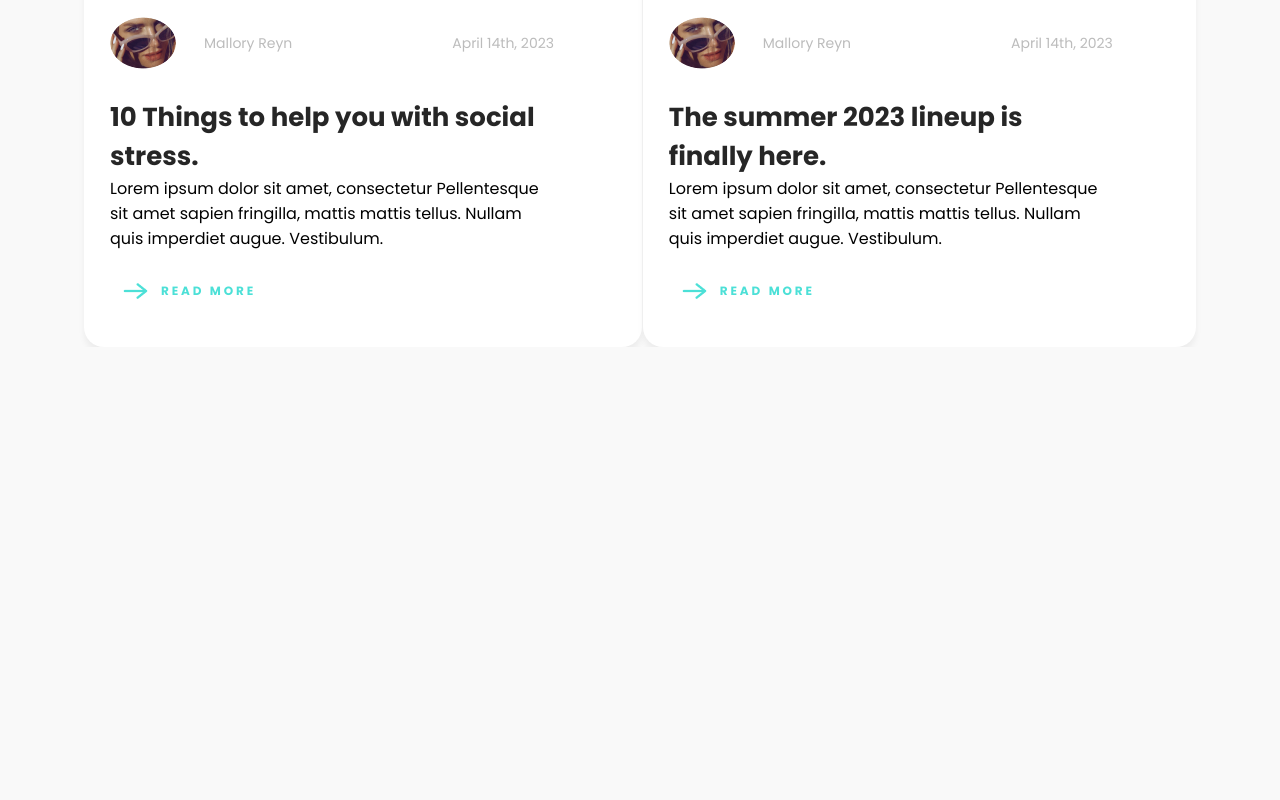
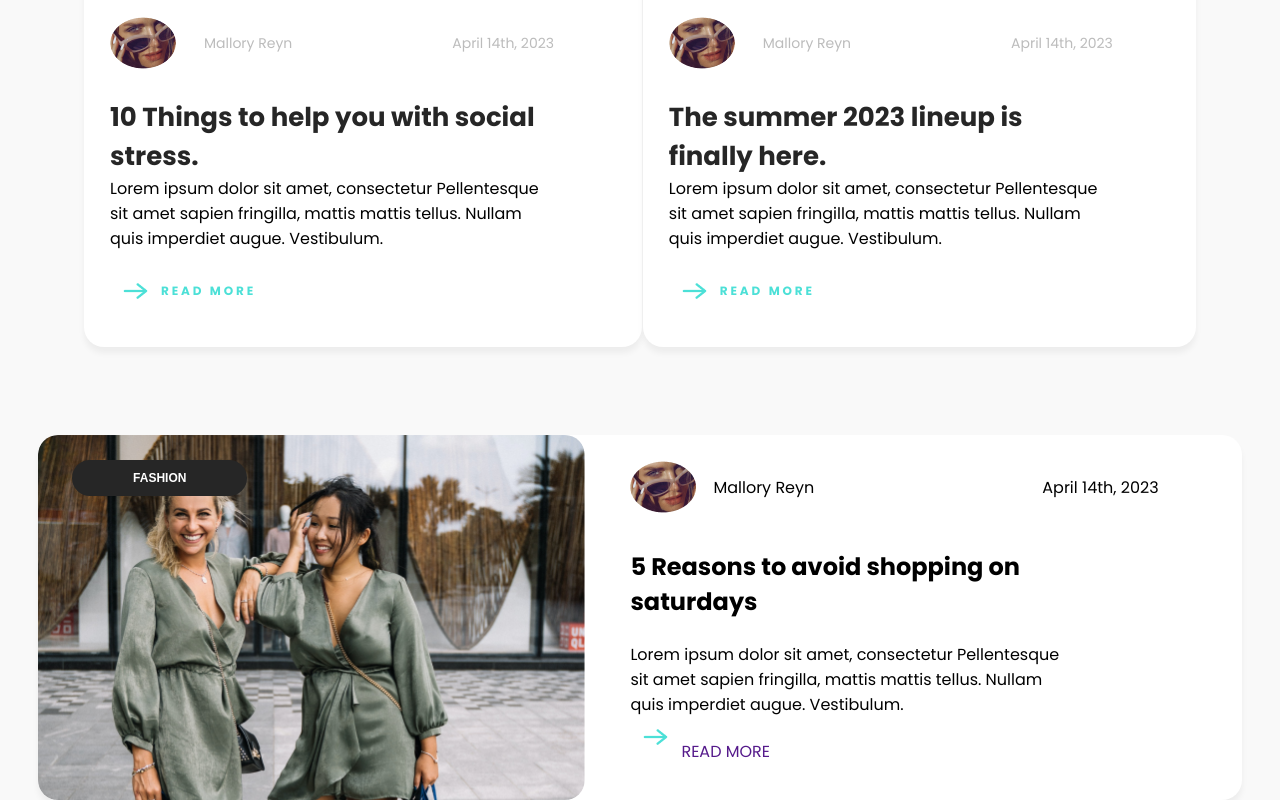
Before and after one commit to mar1975-123/Lux-Ventus, a plain HTML site: page index.html in a window 1280 px wide. Shown: the part 2630-3430 px from the top of the page. Before the commit the page ends 2977 px from the top, so only its background shows below. Drawn offline with Linux system fonts and the light colour scheme.

Commit message:
add fifth

```diff
--- a/index.html
+++ b/index.html
@@ -126,7 +126,7 @@
             <div class="trending-cards">
                 <div class="trending-card">
                     <div class="trending-button">
-                        <a href="#">LIFESTYLE</a>
+                       <a href="">LIFESTYLE</a>
                     </div>
                     <div class="trending-card-first">
                         <img src="photos/Mask group (3).png" alt="">
@@ -174,6 +174,35 @@
 
         </div>
     </section>
+    <section >
+        <div class="fifth-section ">
+            <div class="cards-fifth">
+                <div class="card-fifth">
+                    <div class="card-fifth-button">
+                        <button>FASHION</button>
+                    </div>
+                    <div class="profil-fifth">
+                        <div class="mallory">
+
+                            <img src="./photos/Mask group (3).png" alt="">
+                            <div>
+                                <p>Mallory Reyn</p>
+                                <p>April 14th, 2023</p>
+                            </div>
+                        </div>
+                        <div class="text-fifth">
+                            <h1>5 Reasons to avoid shopping on saturdays</h1>
+                            <p>Lorem ipsum dolor sit amet, consectetur Pellentesque sit amet sapien fringilla, mattis mattis tellus. Nullam quis imperdiet augue. Vestibulum.</p>
+                        </div>
+                        <div class="fifth-read">
+                            <a href=""><img src="./photos/arrow-small-right.png" alt="">READ MORE</a>
+                        </div>
+                    </div>
+
+                </div>
+            </div>
+        </div>
+    </section>
 
 
 
--- a/style.css
+++ b/style.css
@@ -486,3 +486,71 @@ color: #262626;
     margin-left: 26px;
     margin-bottom: 36px;
 }
+
+
+/* მეხუთე სექცია */
+
+.card-fifth{
+    display: flex;
+    background-color:#ffffff;
+    max-width: 1204px;
+    margin: 88px auto 0;
+    border-radius: 20px;
+    box-shadow: 0px 6px 6px 0px #0000000D;
+   gap: 45px;
+
+
+}
+.card-fifth-button{
+    padding: 25px 338px 304px 34px;
+    background-image: url(./photos/Mask\ group\ \(1\).png);
+    background-size: cover;
+    background-repeat: no-repeat;
+    background-position: center;
+    border-radius: 20px;
+}
+.card-fifth-button button{
+    width: 175.44px;
+    height: 36.49px;
+    border-radius: 40px ;
+    background-color: #262626;
+    font-size: 12px;
+    border: none;
+    color: white;
+    font-weight: 700;
+    transition: 0.2;
+    cursor: pointer;
+
+
+}
+.card-fifth-button button:hover{
+    background-color: #4CE0D7;
+    color:  #262626;
+    transform: scale(1.25);
+
+}
+.mallory{
+    display: flex;
+    gap: 17px;
+    align-items: center;
+    margin-bottom: 36px;
+}
+.mallory div{
+    display: flex;
+    gap: 228px;
+}
+.profil-fifth{
+    padding-top: 26px;
+}
+.text-fifth{
+    display: flex;
+    flex-direction: column;
+    gap: 23px;
+    max-width: 429px;
+}
+.fifth-read{
+    display: flex;
+
+    gap: 10px;
+    text-align: center;
+}
```
Also changed, not shown: photos/Mask group (1).png (added).
